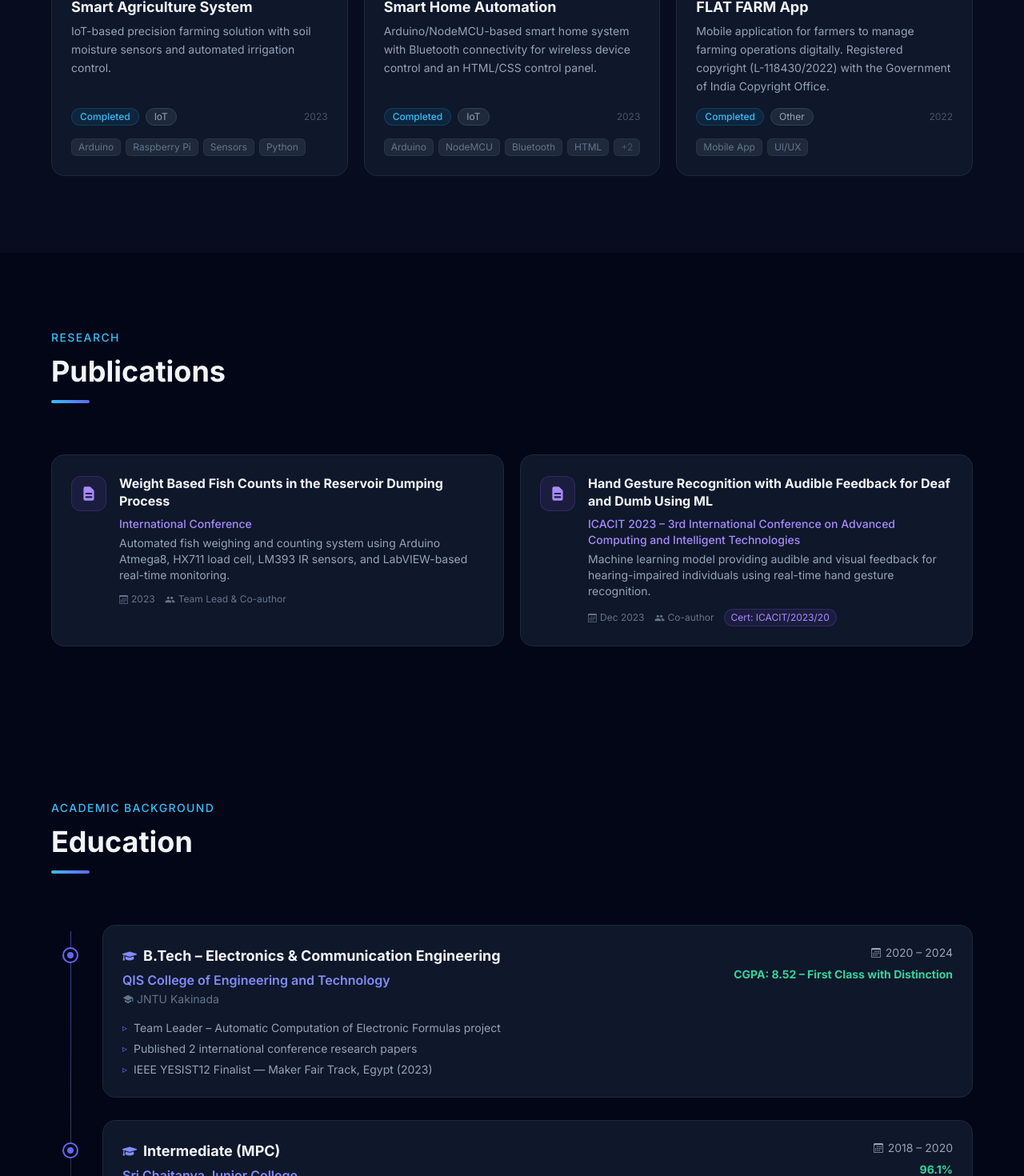
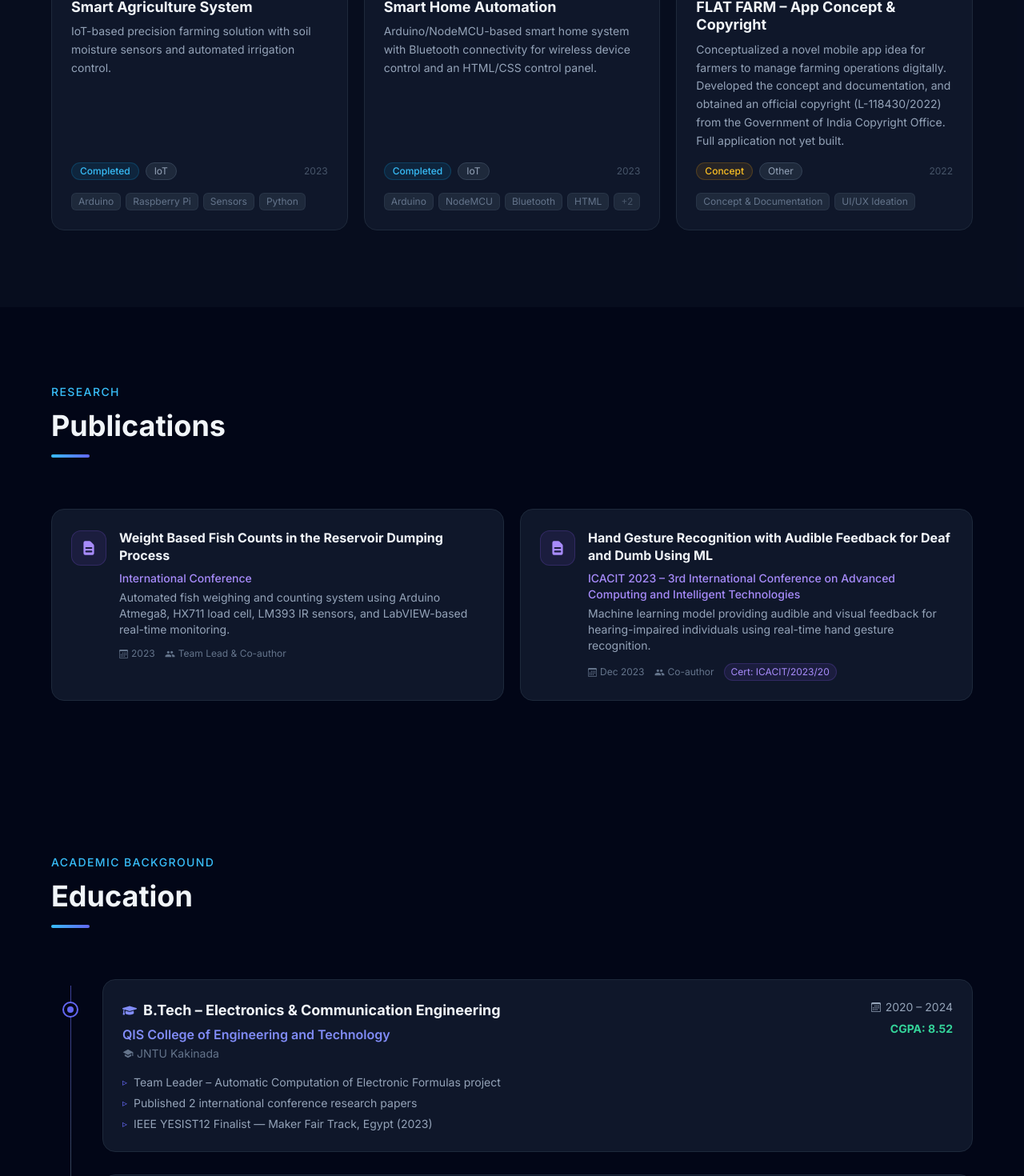
Before and after one commit to BOLASHANKARVELIDI/bola-portfolio, a Next.js app: page / in a window 1280 px wide. Shown: the part 6500-7970 px from the top of the page at 80% size. Built offline with nearby package versions, Linux system fonts and the light colour scheme.

Commit message:
Fix: FLAT FARM is a concept + copyright, not a built app

```diff
--- a/components/Projects.jsx
+++ b/components/Projects.jsx
@@ -9,6 +9,7 @@ const CATEGORIES = ['All', 'Firmware', 'ML', 'Full Stack', 'Backend', 'IoT', 'Ot
 const STATUS_STYLE = {
   Ongoing:   'bg-emerald-500/10 text-emerald-400 border-emerald-500/20',
   Completed: 'bg-sky-500/10 text-sky-400 border-sky-500/20',
+  Concept:   'bg-amber-500/10 text-amber-400 border-amber-500/20',
 };
 
 export default function Projects() {
--- a/data/profile.js
+++ b/data/profile.js
@@ -302,12 +302,12 @@ const profile = {
     },
     {
       id: 15,
-      title: "FLAT FARM App",
+      title: "FLAT FARM – App Concept & Copyright",
       description:
-        "Mobile application for farmers to manage farming operations digitally. Registered copyright (L-118430/2022) with the Government of India Copyright Office.",
-      tech: ["Mobile App", "UI/UX"],
+        "Conceptualized a novel mobile app idea for farmers to manage farming operations digitally. Developed the concept and documentation, and obtained an official copyright (L-118430/2022) from the Government of India Copyright Office. Full application not yet built.",
+      tech: ["Concept & Documentation", "UI/UX Ideation"],
       category: "Other",
-      status: "Completed",
+      status: "Concept",
       year: "2022",
       achievement: "Copyright L-118430/2022",
     },
@@ -340,7 +340,7 @@ const profile = {
       institution: "QIS College of Engineering and Technology",
       university: "JNTU Kakinada",
       period: "2020 – 2024",
-      score: "CGPA: 8.52 – First Class with Distinction",
+      score: "CGPA: 8.52",
       highlights: [
         "Team Leader – Automatic Computation of Electronic Formulas project",
         "Published 2 international conference research papers",
@@ -352,7 +352,7 @@ const profile = {
       degree: "Intermediate (MPC)",
       institution: "Sri Chaitanya Junior College",
       period: "2018 – 2020",
-      score: "96.1%",
+      score: "CGPA: 9.61",
       highlights: [],
     },
     {
```
